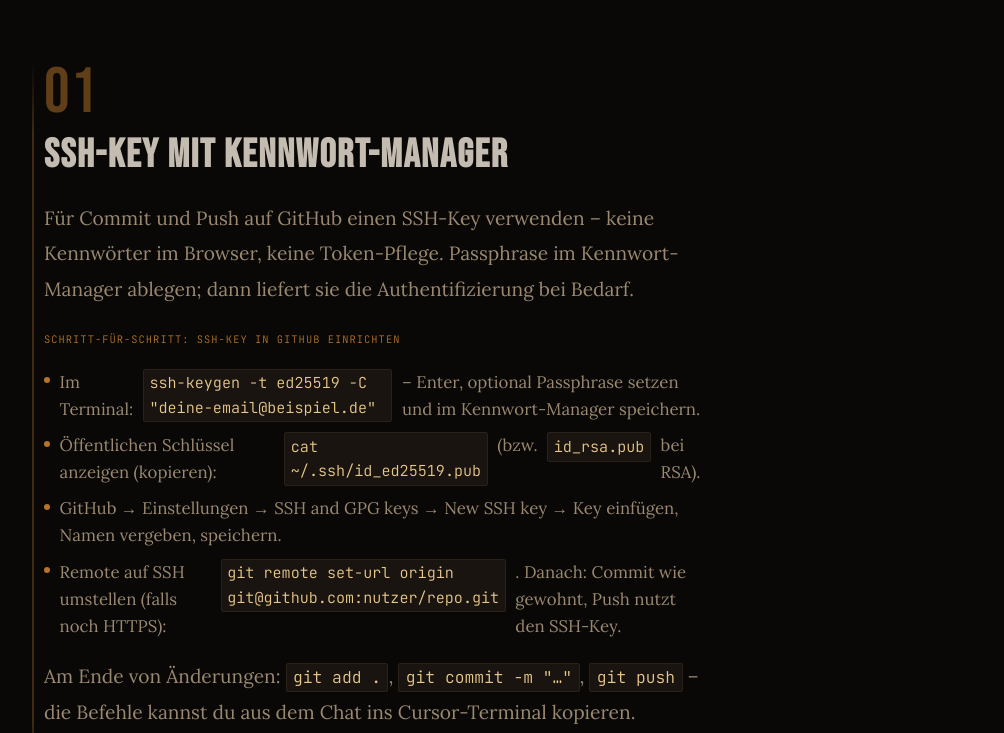
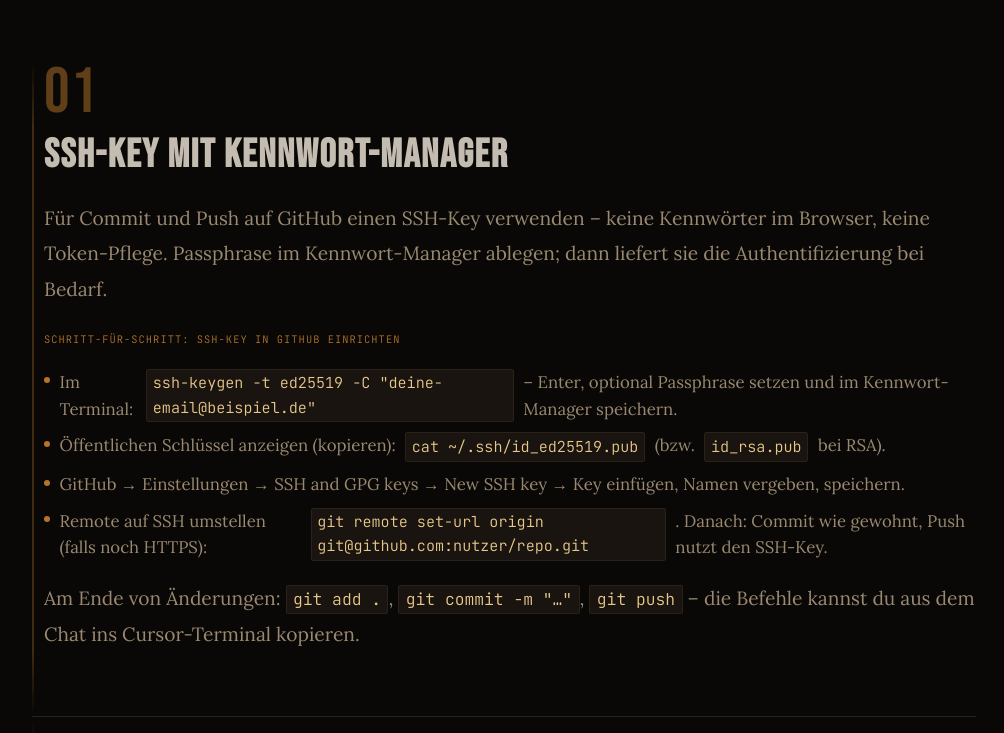
Before and after one commit to peerendees/webseiten-relaunch, a plain HTML site: page index.html in a window 1280 px wide. Shown: the part 8395-9128 px from the top of the page, without its empty margins (136-1140 px from the left). Drawn offline with Linux system fonts and the light colour scheme.

Commit message:
Boni: Linksbündigkeit (max-width weg), Listen-Formatierung bei Code/Links (overflow-wrap)
Made-with: Cursor

```diff
--- a/index.html
+++ b/index.html
@@ -494,7 +494,6 @@
     padding: 4rem 0 4rem 0.75rem;
     border-bottom: 1px solid var(--border);
     position: relative;
-    max-width: 42rem;
   }
   .boni-item:first-child { padding-top: 0; }
   .boni-item:last-child { border-bottom: none; padding-bottom: 0; }
@@ -529,7 +528,10 @@
     font-size: 1.05rem;
     color: var(--muted2);
     line-height: 1.6;
-  }
+    overflow-wrap: break-word;
+    word-wrap: break-word;
+  }
+  .boni-step code { overflow-wrap: break-word; word-break: break-word; }
   .boni-step-dot {
     width: 6px;
     height: 6px;
```
